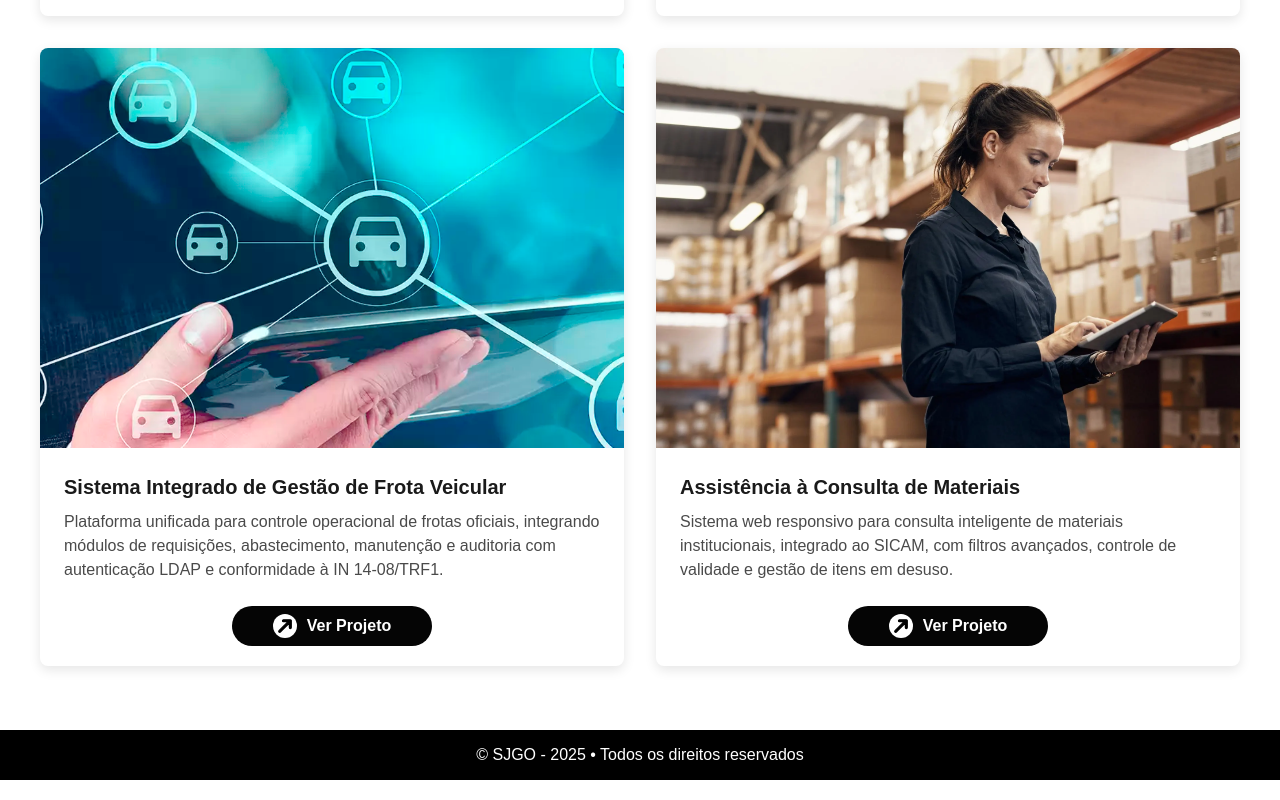
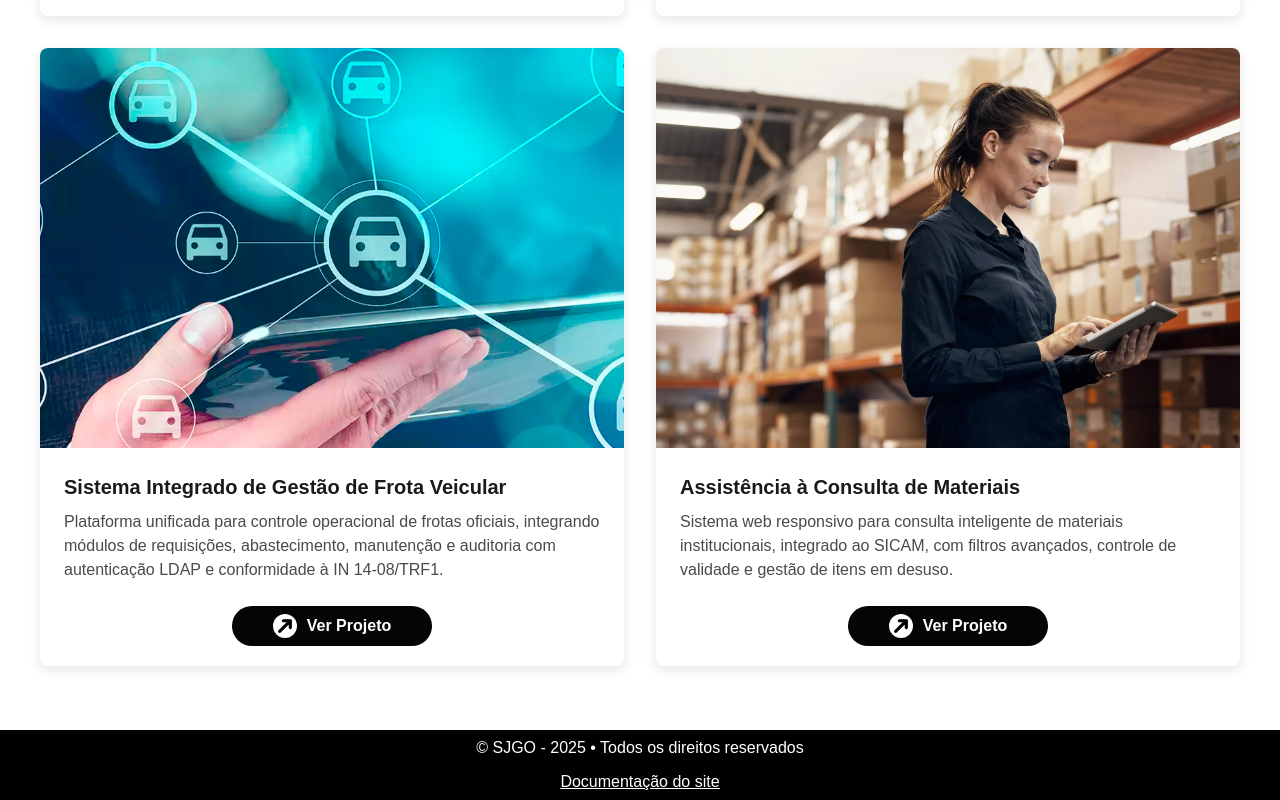
Before and after one commit to ViniciusBenevides/Estrutura-JF, a Next.js app: page / in a window 1280 px wide. Shown: the part 3942-4742 px from the top of the page. Built offline with nearby package versions, Linux system fonts and the light colour scheme; a web font is replaced by a local one.

Commit message:
adicionando documentação do site

```diff
--- a/src/app/_components/footer.tsx
+++ b/src/app/_components/footer.tsx
@@ -1,11 +1,34 @@
+import Link from 'next/link';
+
 export const Footer = () => {
     return (
-        <footer className="bg-black text-white">
-            <div className="w-full mx-auto flex justify-center items-center min-h-[50px]">
+        <footer
+            className="bg-black text-white"
+            style={{
+                gap: "10px",
+                display: "flex",
+                flexDirection: "column",
+                height: "70px",
+                justifyContent: "center"
+            }}
+        >
+            <div className="w-full mx-auto flex justify-center items-center">
                 <p className="text-sm md:text-base text-center">
                     © SJGO - 2025 • Todos os direitos reservados
                 </p>
             </div>
+            <div className="w-full mx-auto flex justify-center items-center" style={{
+                textDecoration: "underline"
+            }}>
+                <a
+                    href="/Documentação de Manutenção de Servidor para Aplicação.pdf"
+                    download
+                    target="_blank"
+                    rel="noopener noreferrer"
+                >
+                    Documentação do site
+                </a>
+            </div>
         </footer>
     );
 };
```
Also changed, not shown: 1 other file (tests, documents, lock files or other folders).
